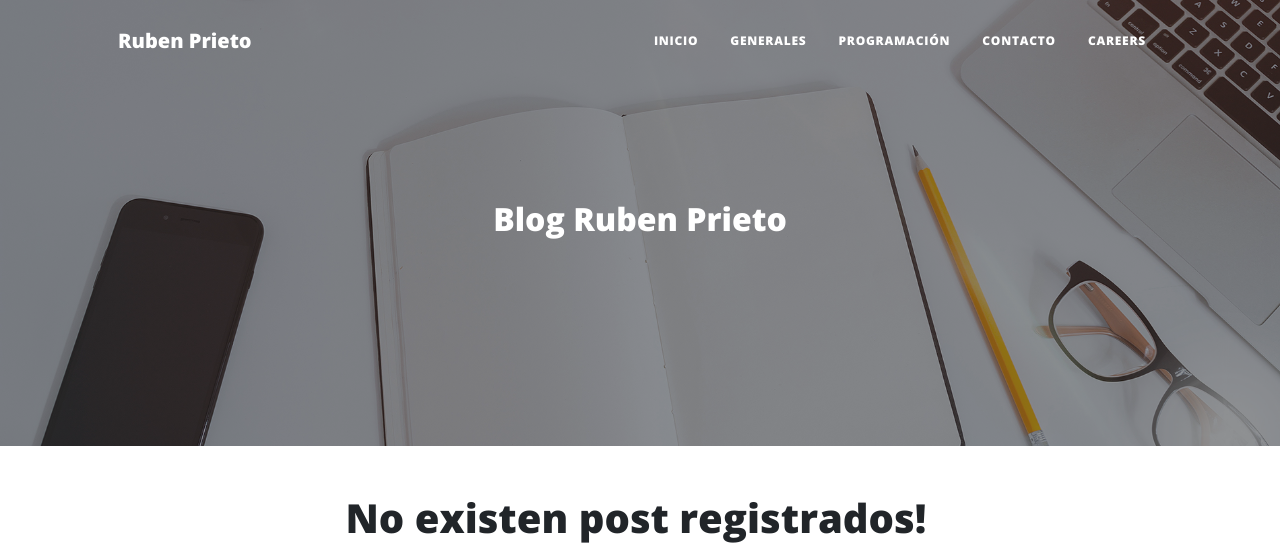
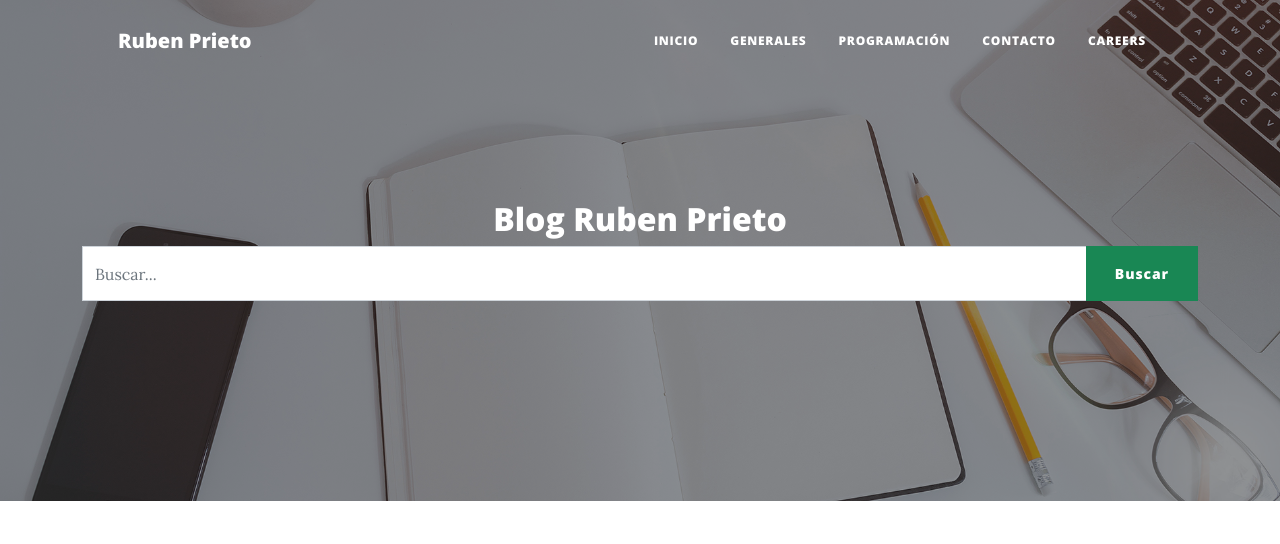
Before and after one commit to rbenprieto/Django-blog, a Django app: page /blog/ in a window 1280 px wide. Shown: the top 544 px of the page. Run offline with Django 4.2, Linux system fonts and the light colour scheme; data that the repository does not hold is empty; some libraries are stand-ins or nearby versions.

Commit message:
search post check

```diff
--- a/apps/blog/views.py
+++ b/apps/blog/views.py
@@ -1,5 +1,6 @@
 from django.shortcuts import render
 from django.shortcuts import get_object_or_404
+from django.db.models import Q
 from .models import (
     Post,
     Categoria,
@@ -7,7 +8,10 @@ from .models import (
 )
 
 def home(request):
+    queryset = request.GET.get('buscar')
     post = Post.objects.filter(estado=True)
+    if queryset:
+        post = Post.objects.filter(Q(titulo__icontains=queryset) | Q(descripcion__icontains=queryset)).distinct()
     return render(request, 'index.html', {'posts': post})
 
 def detallePost(request, slug):
@@ -16,17 +20,29 @@ def detallePost(request, slug):
     return render(request, 'post.html', {'detalle_post': post})
 
 def generales(request):
-    post = Post.objects.filter(estado=True, categoria= Categoria.objects.filter(nombre__iexact='Generales').first())
+    queryset = request.GET.get('buscar')
+    post = Post.objects.filter(estado=True, categoria=Categoria.objects.filter(nombre__iexact='Generales').first())
+    if queryset:
+        post = Post.objects.filter(Q(estado=True) & Q(categoria=Categoria.objects.filter(nombre__iexact='Generales').first()) & (Q(titulo__icontains=queryset) | Q(descripcion__icontains=queryset))).distinct()
     return render(request, 'generales.html', {'posts': post})
 
 def programacion(request):
+    queryset = request.GET.get('buscar')
     post = Post.objects.filter(estado=True, categoria= Categoria.objects.filter(nombre__iexact='Programación').first())
+    if queryset:
+        post = Post.objects.filter(Q(estado=True) & Q(categoria=Categoria.objects.filter(nombre__iexact='Programación').first()) & (Q(titulo__icontains=queryset) | Q(descripcion__icontains=queryset))).distinct()
     return render(request, 'programacion.html', {'posts': post})
 
 def contacto(request):
+    queryset = request.GET.get('buscar')
     post = Post.objects.filter(estado=True, categoria= Categoria.objects.filter(nombre__iexact='Contacto').first())
+    if queryset:
+        post = Post.objects.filter(Q(estado=True) & Q(categoria=Categoria.objects.filter(nombre__iexact='Contacto').first()) & (Q(titulo__icontains=queryset) | Q(descripcion__icontains=queryset))).distinct()
     return render(request, 'contacto.html', {'posts': post})
 
 def careers(request):
+    queryset = request.GET.get('buscar')
     post = Post.objects.filter(estado=True, categoria=Categoria.objects.filter(nombre__iexact='Careers').first())
+    if queryset:
+        post = Post.objects.filter(Q(estado=True) & Q(categoria=Categoria.objects.filter(nombre__iexact='Careers').first()) & (Q(titulo__icontains=queryset) | Q(descripcion__icontains=queryset))).distinct()
     return render(request, 'careers.html', {'posts':post})
--- a/templates/index.html
+++ b/templates/index.html
@@ -47,7 +47,28 @@
                     </div>
                 </div>
             </div>
+            {% block search %}
+            <div class="container">
+                <div class="row">
+                    <div class="col-md-12 search">
+                        <form method="GET">
+                            <div id="custom-search-input">
+                                <div class="input-group col-md-12">
+                                    <input type="text" class="form-control" placeholder="Buscar..." name="buscar" value="{{request.GET.buscar}}">
+                                    <span class="input-group-list">
+                                        <i class="icon icon-search"></i>
+                                        <button type="submit" class="btn btn-success">Buscar</button>
+                                    </span>
+                                </div>
+                            </div>
+                        </form>
+                    </div>
+                </div>
+            </div>
+            {% endblock search %}
         </header>
+
+
 
         {% block contenido %}
         <!-- Main Content-->
--- a/templates/post.html
+++ b/templates/post.html
@@ -4,6 +4,9 @@
 {% block title %}
 {{detalle_post.titulo}}
 {% endblock title %}
+
+{% block search %}
+{% endblock search %}
 
 {% block titulo_principal %}
     <h1>{{detalle_post.titulo}}</h1>
```
